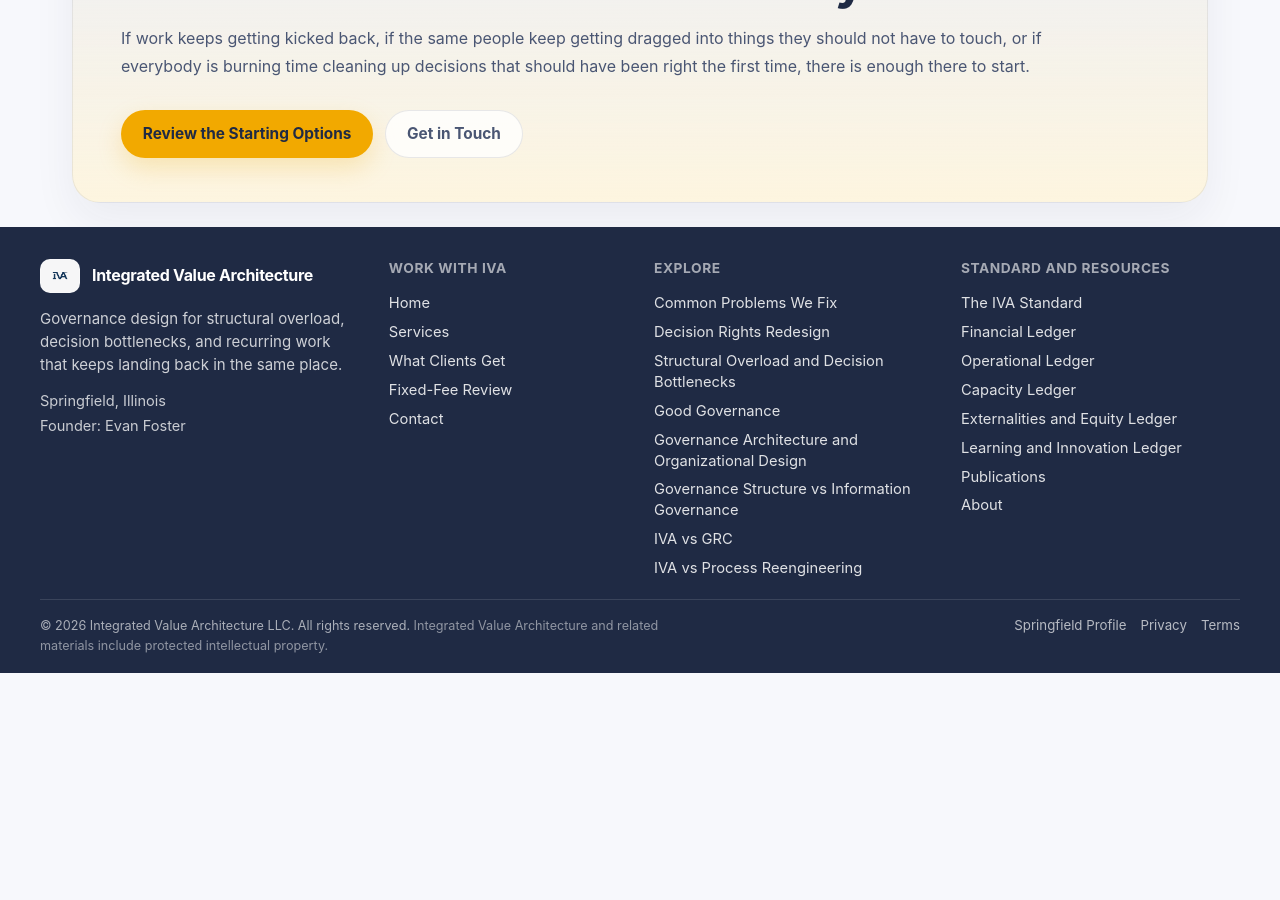
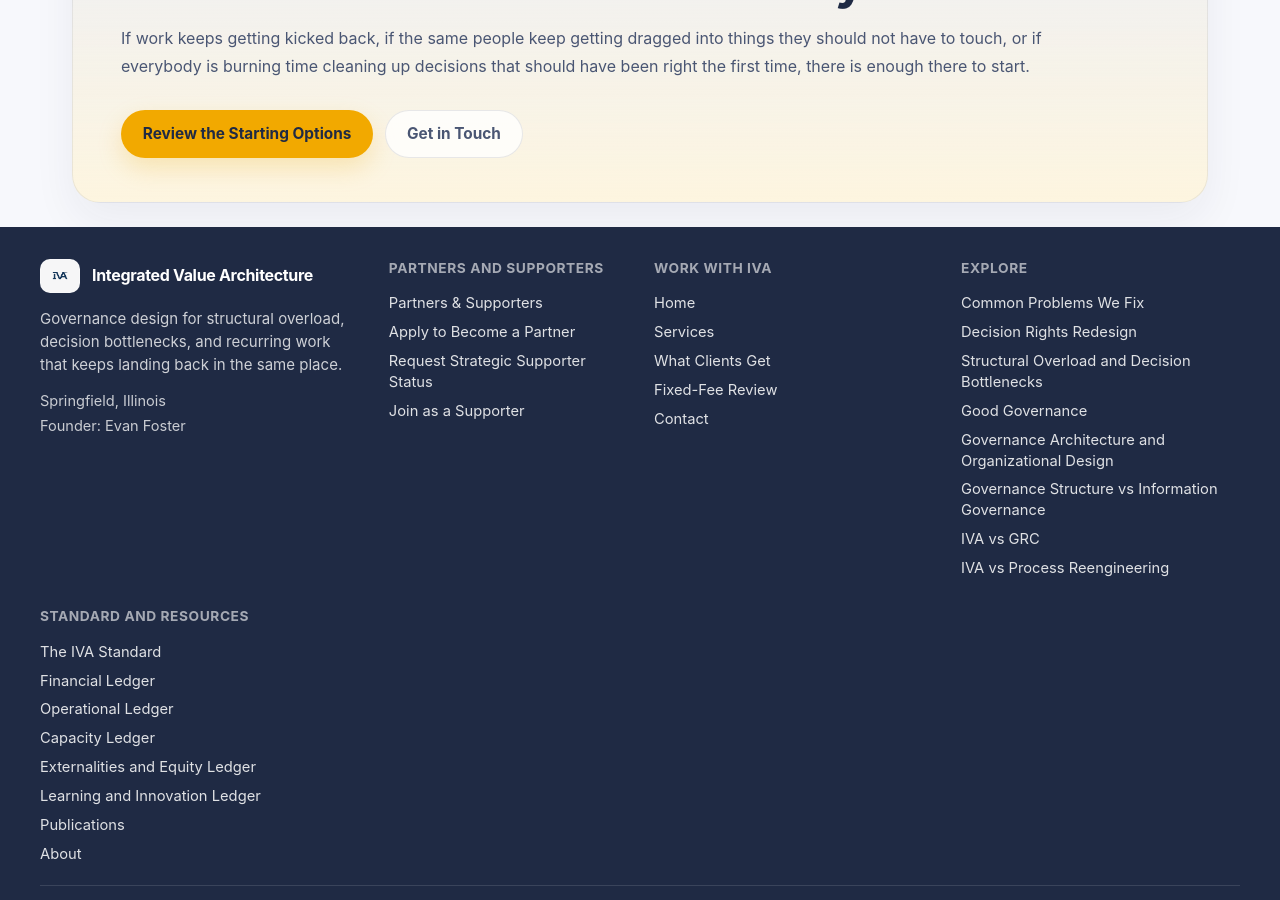
Before and after one commit to efost7873/integratedvaluearchitecture.com, a Jekyll site: the page built from index.html, in a window 1280 px wide and 900 px high, scrolled down 3907 px. Built offline with Jekyll 4.4.1, drawn with Linux system fonts in a browser that asks for light colours; before the commit the page ends 4580 px from its top, so only the background shows below that.

Commit message:
Add partners and supporters section to footer

```diff
--- a/_includes/footer.html
+++ b/_includes/footer.html
@@ -15,6 +15,14 @@
           <p class="iva-footer-text">Springfield, Illinois</p>
           <p class="iva-footer-text">Founder: Evan Foster</p>
         </div>
+      </div>
+
+      <div class="iva-footer-col">
+        <h4 class="iva-footer-heading">Partners and Supporters</h4>
+        <a class="iva-footer-link" href="/partners-and-supporters/">Partners &amp; Supporters</a>
+        <a class="iva-footer-link" href="https://forms.cloud.microsoft/r/1PfL2D9z5U">Apply to Become a Partner</a>
+        <a class="iva-footer-link" href="https://forms.cloud.microsoft/r/Ardd9wZsmL">Request Strategic Supporter Status</a>
+        <a class="iva-footer-link" href="https://buy.stripe.com/cNi5kE3jmcGAfJcdLBfrW03">Join as a Supporter</a>
       </div>
 
       <div class="iva-footer-col">
```
